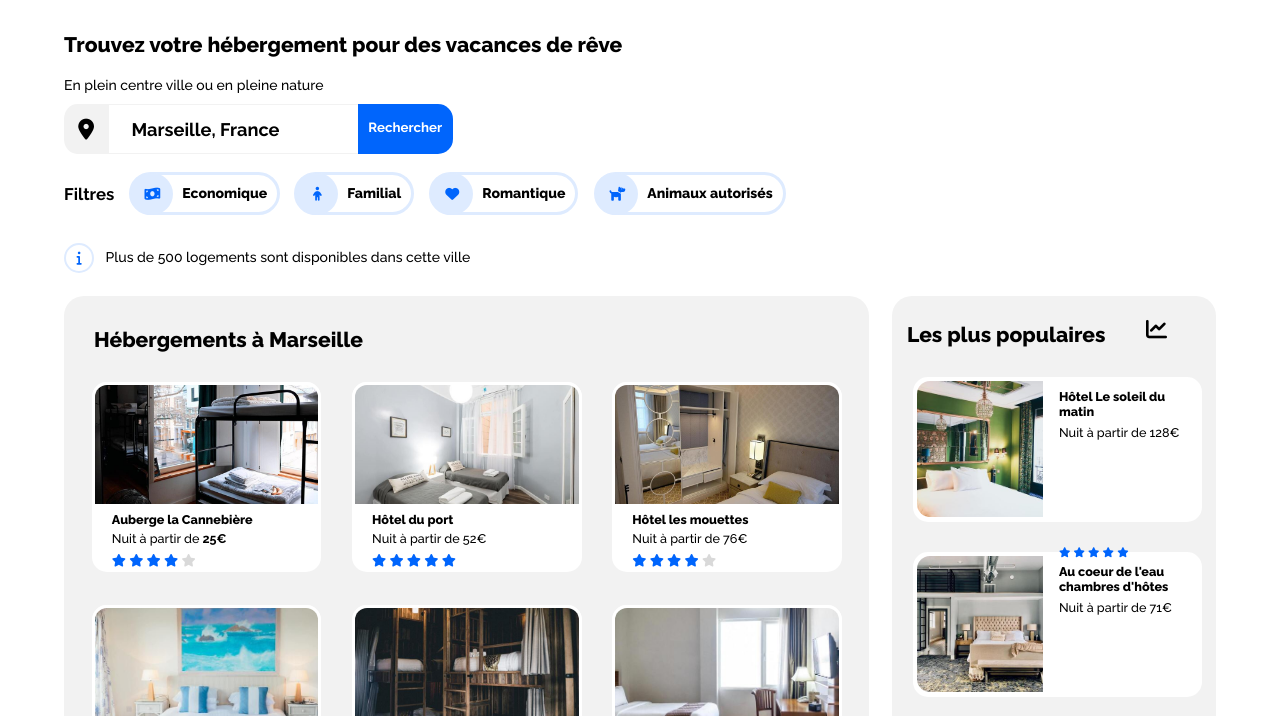
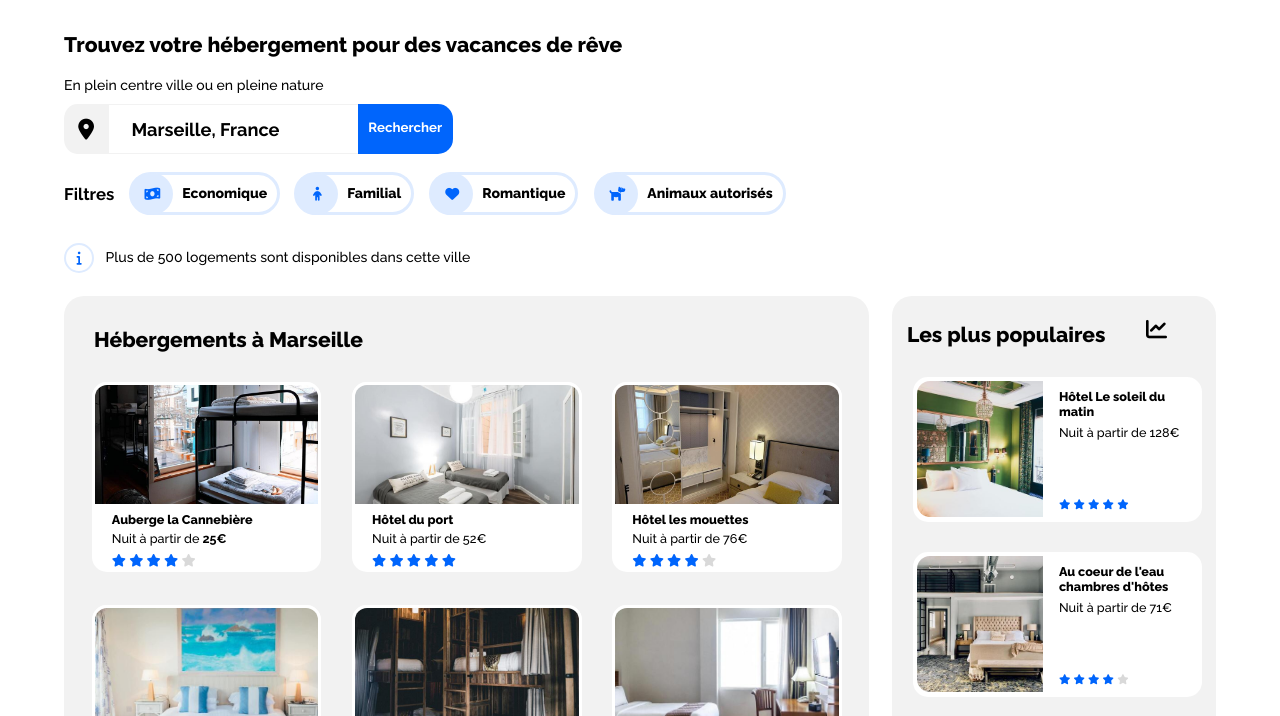
Before and after one commit to EmpireStrikesBack/TheoVallois_2_11112020, a plain HTML site: page index.html in a window 1280 px wide. Shown: the part 78-794 px from the top of the page. Drawn offline with Linux system fonts and the light colour scheme.

Commit message:
Add files via upload

```diff
--- a/Style.css
+++ b/Style.css
@@ -827,6 +827,7 @@ footer h2
     margin-top: 10px;
     margin-right: 5%;
     margin-left: 5%;
+    height: 50%;
   }
   .populaires h4
   {
@@ -997,7 +998,7 @@ footer h2
 }
 
   /* --tablette-- */
-@media (min-width: 600px) and (max-width: 1024px){
+@media (min-width: 600px) and (max-width: 1020px){
   img
   {
     width: 100%;
```
